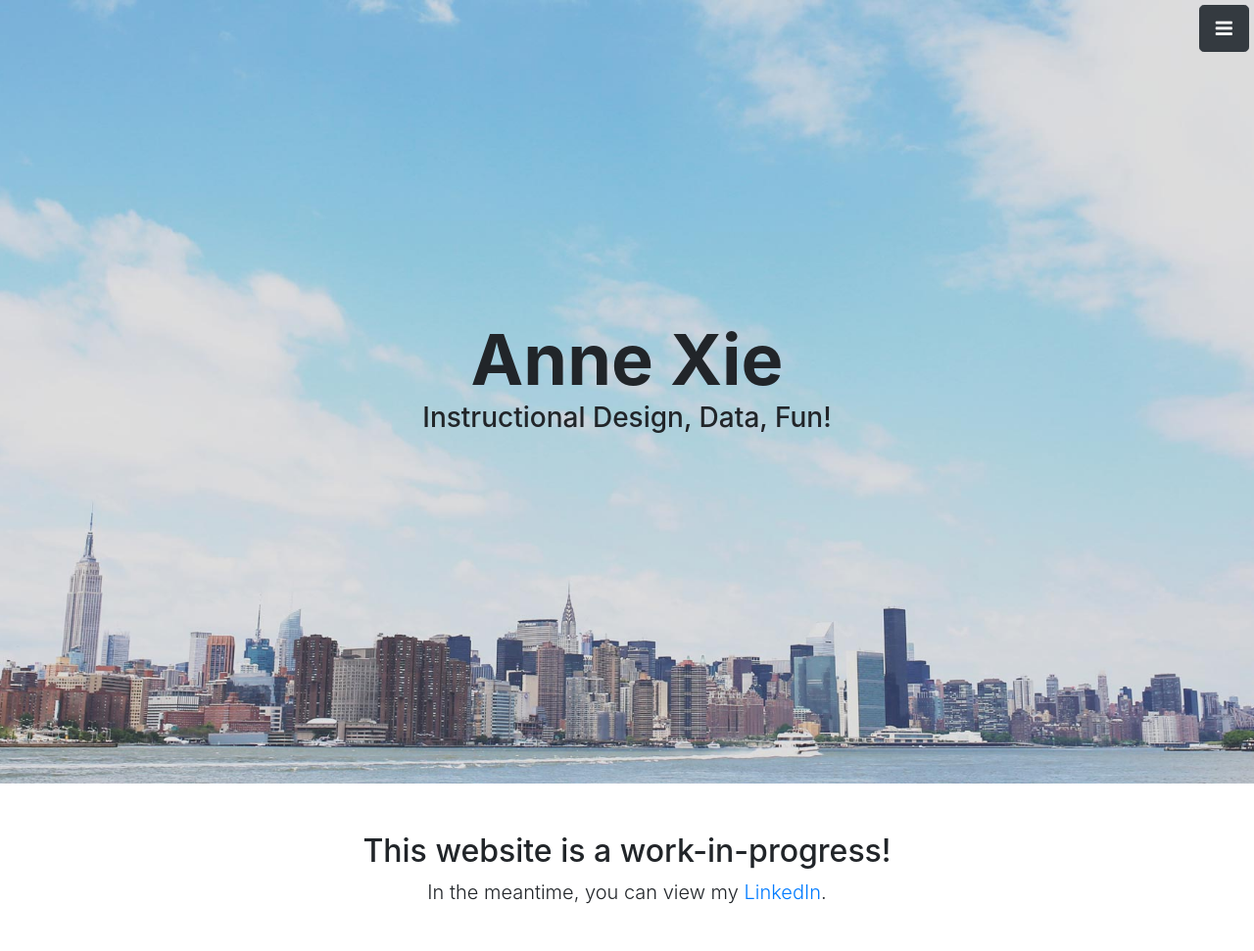
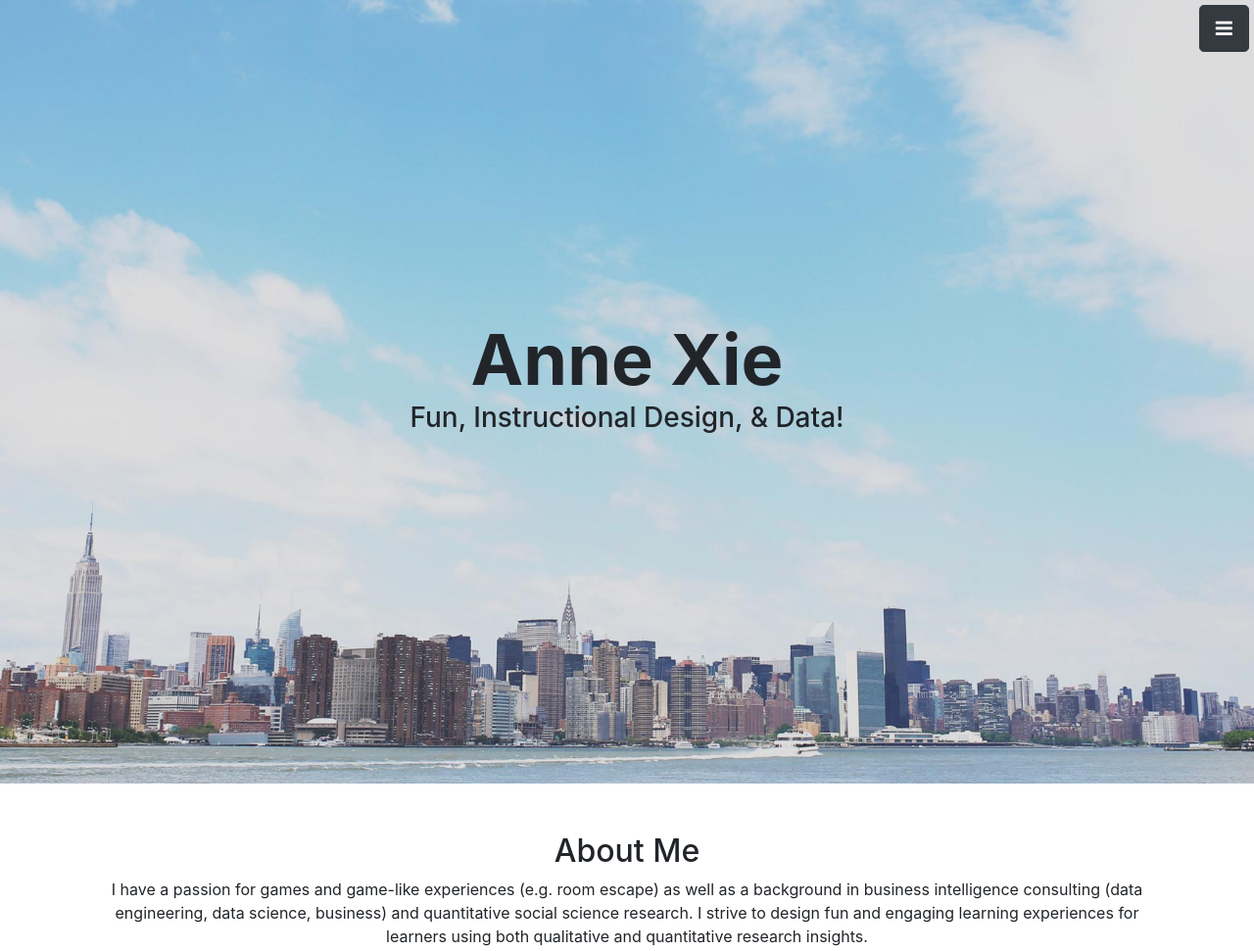
Before and after one commit to mintnip/mintnip.github.io, a website with bundled scripts: page index.html in a window 1280 px wide. Shown: the top 971 px of the page at 98% size. Built offline with nearby package versions, Linux system fonts and the light colour scheme.

Commit message:
added About Me

```diff
--- a/index.html
+++ b/index.html
@@ -52,7 +52,7 @@
     <header class="header" id="top">
       <div class="text-vertical-center">
         <h1>Anne Xie</h1>
-        <h3>Instructional Design, Data, Fun!</h3>
+        <h3>Fun, Instructional Design, & Data!</h3>
         <br>
         <!--<a href="#about" class="btn btn-dark btn-lg js-scroll-trigger">Find Out More</a>-->
       </div>
@@ -61,6 +61,9 @@
     <!-- About -->
     <section id="about" class="about">
       <div class="container text-center">
+        <h2>About Me</h2>
+        <p>I have a passion for games and game-like experiences (e.g. room escape) as well as a background in business intelligence consulting (data engineering, data science, business) and quantitative social science research. I strive to design fun and engaging learning experiences for learners using both qualitative and quantitative research insights.</p>
+
         <h2>This website is a work-in-progress!</h2>
         <p class="lead">In the meantime, you can view my
           <a target="_blank" href="http://linkedin.com/in/annexie/">LinkedIn</a>.</p>
```
